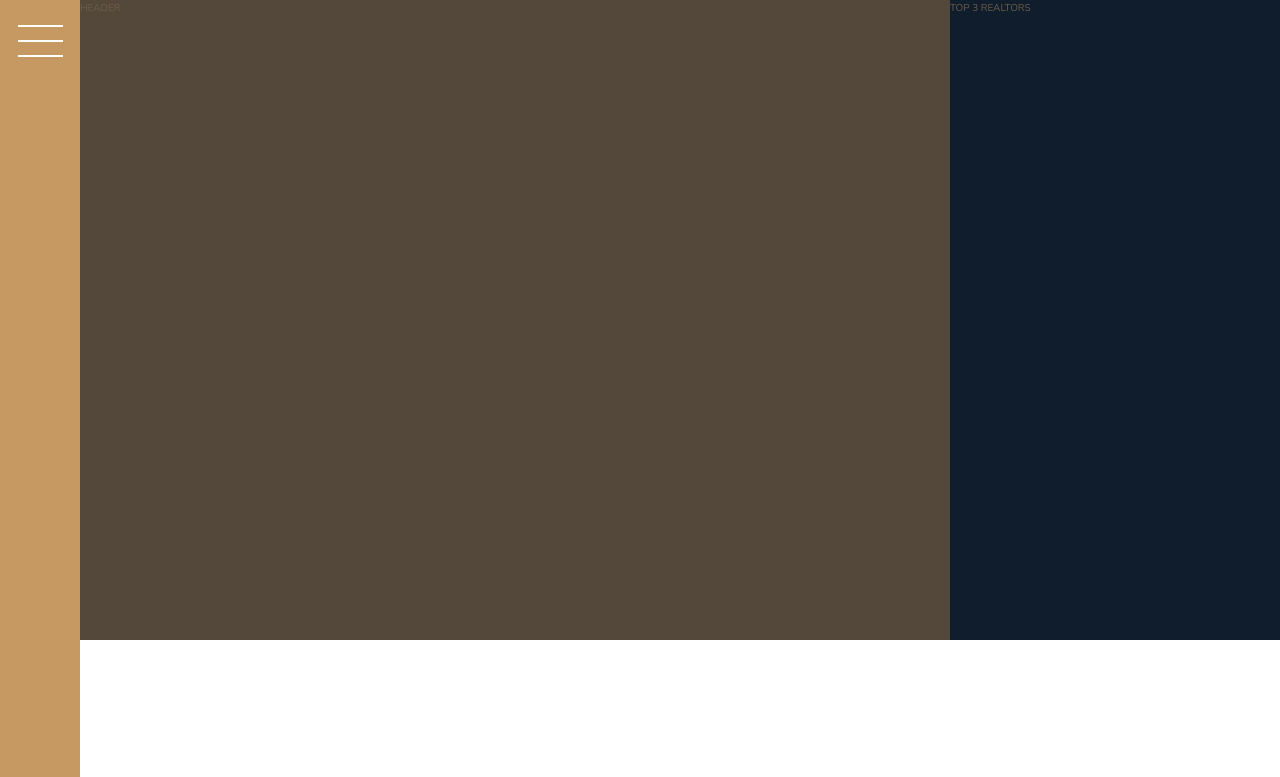
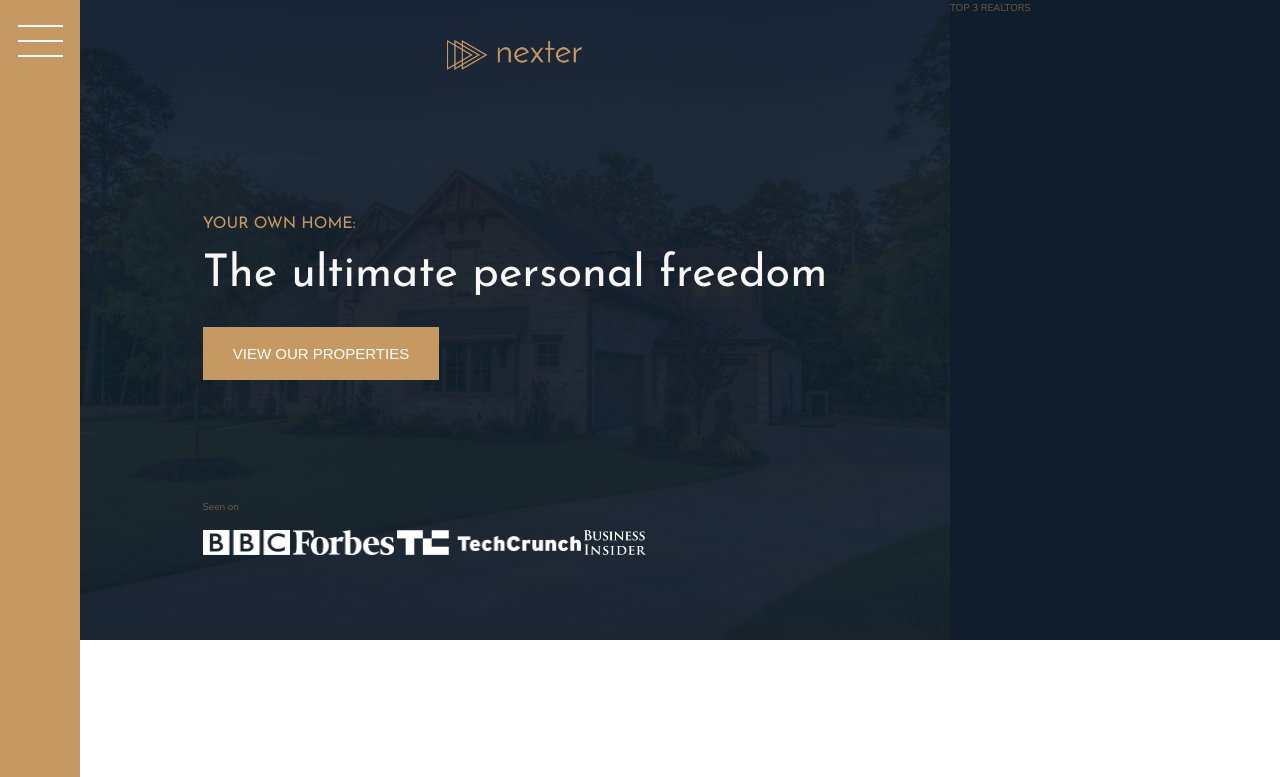
Before and after one commit to stamandf/Nexter, a website: page public/index.html in a window 1280 px wide. Shown: the top 777 px of the page. Drawn offline with nearby package versions, Linux system fonts and the light colour scheme.

Commit message:
Build Header grid. Add logo, button and text.

```diff
--- a/public/index.html
+++ b/public/index.html
@@ -16,7 +16,17 @@
             <button class="nav-btn"></button>
        </div>
        <header class="header">
-           HEADER
+           <img src="img/logo.png" alt="Nexter logo" class="header__logo">
+           <h3 class="heading-3">Your own home:</h3>
+           <h1 class="heading-1">The ultimate personal freedom</h1>
+           <button class="btn header__btn">View our properties</button>
+           <div class="header__seenon-text">Seen on</div>
+           <div class="header__seenon-logos">
+               <img src="img/logo-bbc.png" alt="Seen on logo 1">
+               <img src="img/logo-forbes.png" alt="Seen on logo 2">
+               <img src="img/logo-techcrunch.png" alt="Seen on logo 3">
+               <img src="img/logo-bi.png" alt="Seen on logo 4">
+           </div>
        </header>
        <div class="realtors">
            TOP 3 REALTORS
--- a/public/sass/_header.scss
+++ b/public/sass/_header.scss
@@ -1,4 +1,37 @@
 .header {
     background-color: $color-grey-dark-1;
     grid-column: full-start / col-end 6;
+    background-image: linear-gradient(rgba($color-secondary, .93), rgba($color-secondary, .93)),
+    url(../img/hero.jpeg);
+    background-size: cover;
+    background-position: center;
+    padding: 8rem;
+    padding-top: 4rem;
+
+    display: grid;
+    grid-template-rows: 1fr min-content 6rem 1fr;
+    grid-template-columns: max-content;
+    grid-row-gap: 1.5rem;
+    justify-content: center;
+
+    &__logo {
+        height: 3rem;
+        justify-self: center;
+    }
+
+    &__btn {
+        align-self: start;
+        justify-self: start;
+    }
+
+    &__seenon-text {
+
+    }
+
+    &__seenon-logos {
+        img {
+            height: 2.5rem;
+        }
+    }
+
 }
--- a/public/sass/_typography.scss
+++ b/public/sass/_typography.scss
@@ -4,6 +4,9 @@
 }
 .heading-1 {
     @extend %heading;
+    font-size: 4.5rem;
+    color: $color-grey-light-1;
+    line-height: 1;
 
 }
 
```
Also changed, not shown: public/css/style.css.
